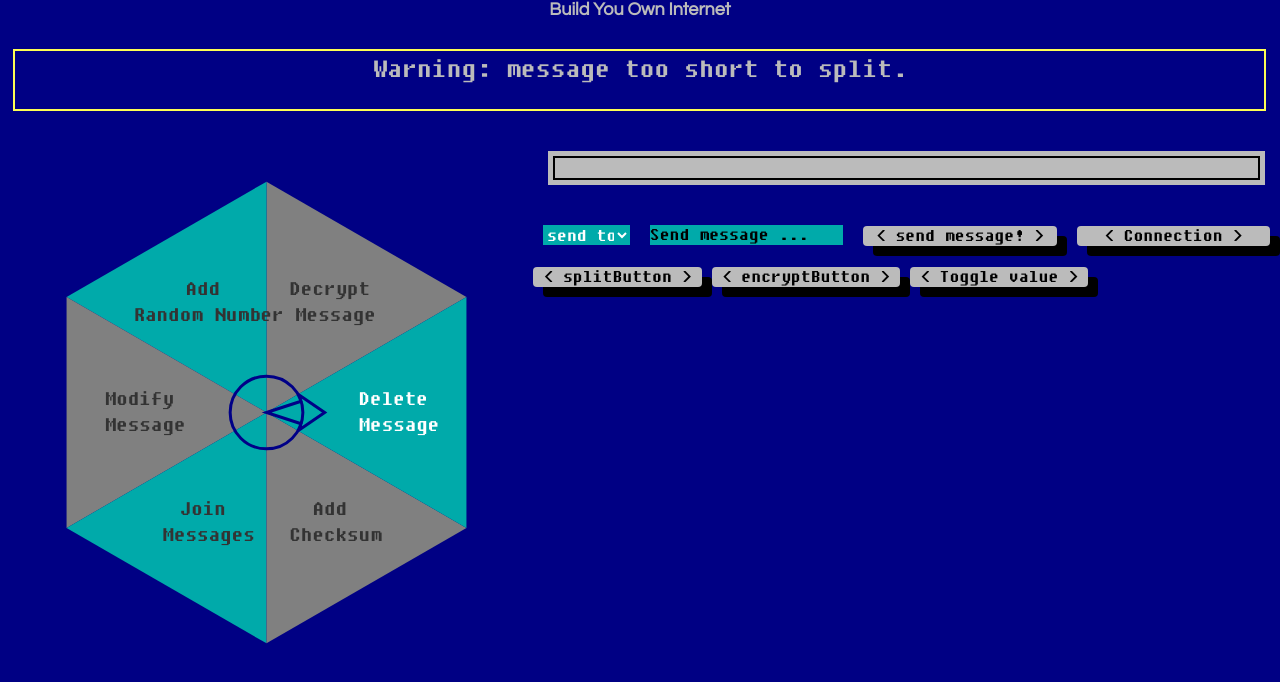
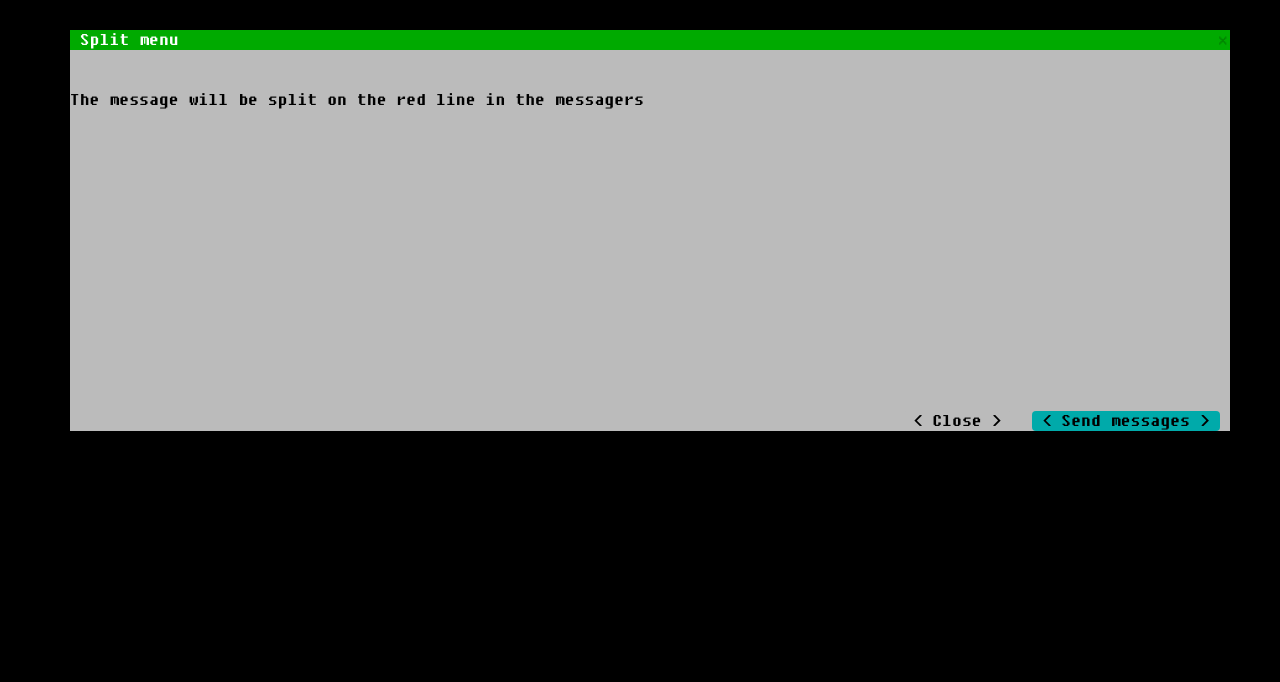
Before and after one commit to Bartal/rhul-hci-boi, a plain HTML site: page index.html in a window 1280 px wide. Both pictures are taken after a click on the button "splitButton". Drawn offline with Linux system fonts and the light colour scheme.

Commit message:
Start on getting the split message to replace the message in line so that the user can edit the message without it moveing the curese possion

```diff
--- a/Script/bindings.js
+++ b/Script/bindings.js
@@ -50,9 +50,19 @@ $(document).ready(function () {
 
     // bind split method to the message handler
     $('#splitButton').click(function () {
-        $('<div><span class="text">' + $('#msg').val() + '</span></div>').BYOIMessage()
-            .splitMessage().relayMessage();
-        $('#messageBord').getSelectedMessages().toggleSelectMessage();
+
+        var input = $('#msg').val();
+
+        $('#spiltMessageTextEditor').html("");
+
+        var chars = input.split("");
+        for (var i = 0; i < chars.length; ++i) {
+            var object = "<span>" + chars[i] + "</span>";
+            $('#spiltMessageTextEditor').append(object);
+        }
+        updateSplitMessage();
+
+        $('#splitModal').modal('toggle');
     });
 
     // bind checksum method to the message
--- a/Script/util.js
+++ b/Script/util.js
@@ -100,7 +100,11 @@ function createSortableListsOnJoin() {
 function dragAndDropMessageList() {
     $("#messageBord").sortable({
         connectWith: "div",
-        dropOnEmpty: true
+        dropOnEmpty: true,
+
+        update: function (event, ui) {
+            console.log(event);
+        }
     });
     $("#messageBord").disableSelection();
     var toJoinDarg = false;
@@ -123,7 +127,7 @@ function openJoinMessage() {
     $('#toJoin').empty();
     $('#avalibleToJoin').empty();
 
-    $('#messageBord').children('.list-group-item').each(function () {
+    $('#messageBord').children('.BYOI-message').each(function () {
         if ($(this).hasClass('BYOI-selected')) {
             $(this).removeClass('BYOI-selected');
             $('#toJoin').append($(this).clone());
@@ -132,7 +136,7 @@ function openJoinMessage() {
             $('#avalibleToJoin').append($(this).clone());
         }
     });
-
+    $('#messageBord').getSelectedMessages().toggleSelectMessage();
     $('#joinModal').modal('toggle');
 }
 
@@ -202,25 +206,23 @@ function addMessageToMessageList(message) {
     return true;
 }
 
-function updateSplitMessage() {
+function updateSplitMessage(event) {
+    var maxlenght = BYOI.config('')['MSG_MAX_LEN'];
+
+    //Get the current text
+
     $('#spiltMessageTextEditor').children('.charSplit').each(function () {
         $(this).remove();
     });
-    var childEleemtns = $("#spiltMessageTextEditor").text().split("");
-    $("#spiltMessageTextEditor").empty();
-    for (var i = 0; i < childEleemtns.length; ++i) {
-        if (i != 0 && (i % maxCharLenght) == 0) {
-            $('#spiltMessageTextEditor').append(charSplit);
-            console.log("I am trying to split an message")
-        }
-        var object = "<span>" + childEleemtns[i] + "</span>";
-        $('#spiltMessageTextEditor').append(object);
-    }
+
+    $('#spiltMessageTextEditor').children("span:nth-child(" + maxlenght + "n)").each(function () {
+        $(this).after(charSplit);
+    });
 }
 
 
 function addRandonNumber() {
-    console.log("Adding an random number")
+    console.log("Adding an random number");
     var value = $('#messageInput').val();
     var number = Math.round((Math.random() * 100));
     $('#messageInput').val(number + value);
--- a/index.html
+++ b/index.html
@@ -90,6 +90,8 @@
         }
 
         #spiltMessageTextEditor {
+            width: 100%;
+            height: 100%;
             word-break: break-all;
         }
 
```
